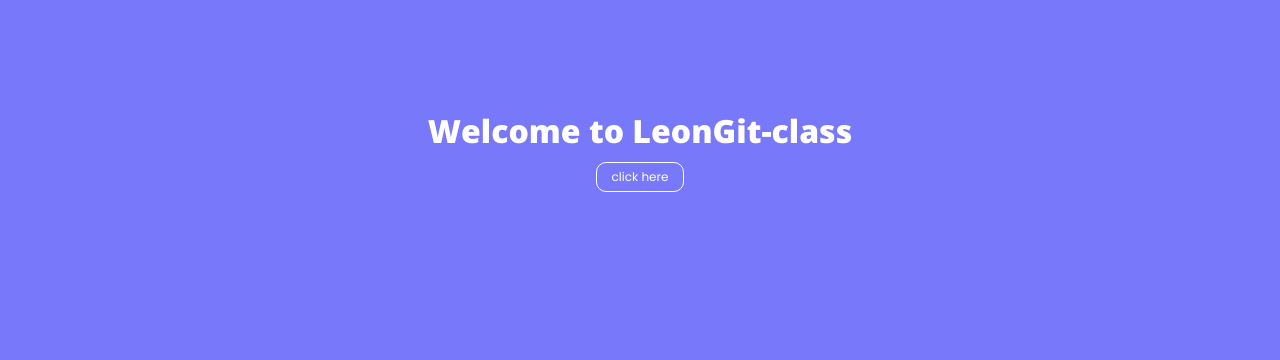
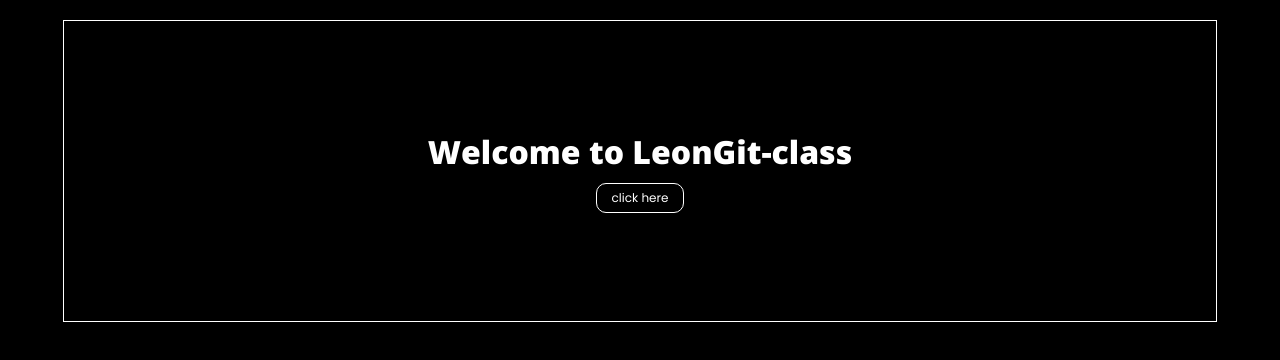
Before and after one commit to Shabs-planta/leon-git-class, a plain HTML site: page index.html in a window 1280 px wide. Drawn offline with nearby package versions, Linux system fonts and the light colour scheme.

Commit message:
working on the styleing

```diff
--- a/style.css
+++ b/style.css
@@ -13,16 +13,17 @@
 
 
 body {
-   background-color: rgba(18, 18, 247, 0.568);
+   background-color: black;
    color: white;
    display: flex;
    flex-direction: column;
    align-items: center;
    justify-content: center;
-   width: 100%;
+   margin: 20px auto;
+   width: 90%;
    height: 300px;
    gap: 10px;
-   margin: auto ;
+   border: 1px solid white;
 }
 
 .heading {
@@ -43,5 +44,5 @@ body {
 
 #submit:hover {
    background-color: white;
-   color: rgba(18, 18, 247, 0.568);
+   color: black;
 }
```
